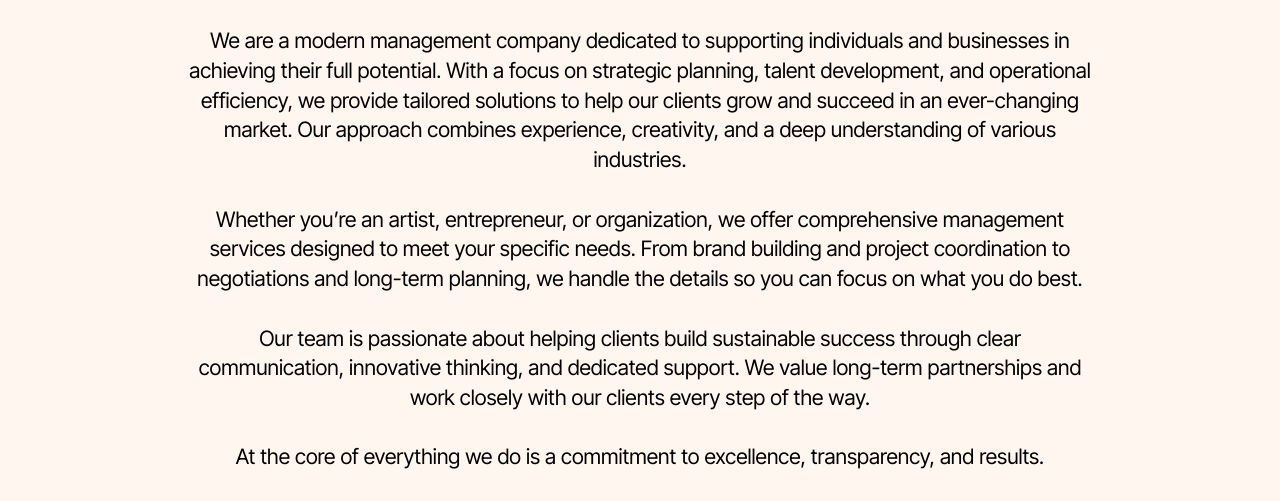
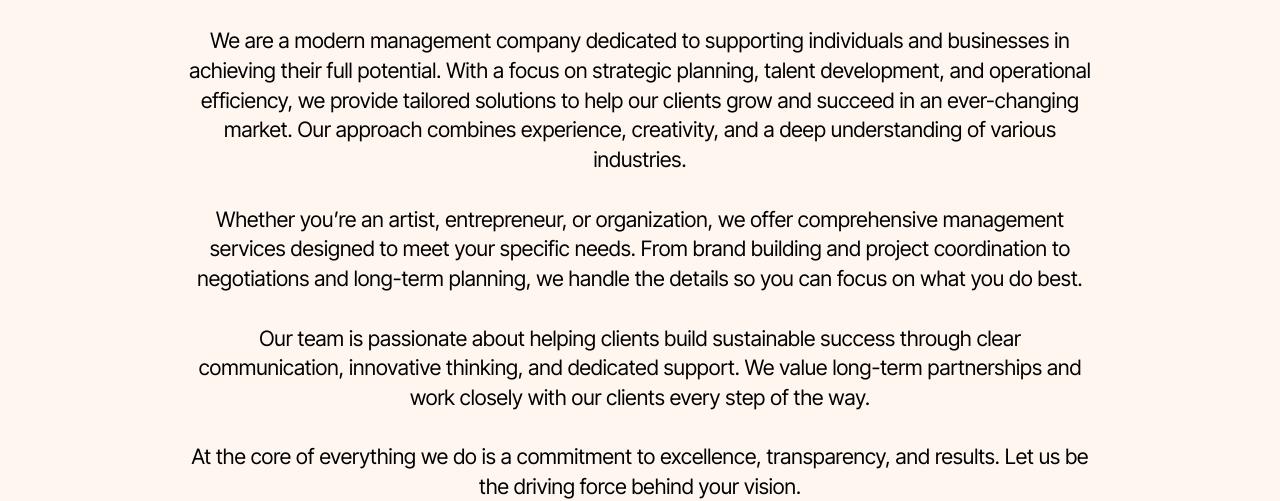
Before and after one commit to AccuraManagement/Accura.github.io, a plain HTML site: page index.html in a window 1280 px wide. Shown: the part 273-774 px from the top of the page. Drawn offline with Linux system fonts and the light colour scheme.

Commit message:
Update index.html

```diff
--- a/index.html
+++ b/index.html
@@ -74,7 +74,7 @@
 		<div class="row justify-content-center">
 			<div class="col-md-12 col-lg-9">
 				<h1 class="mbr-section-title mbr-fonts-style mb-4 display-1"><strong>Accura Management</strong></h1>
-				<p class="mbr-text mbr-fonts-style mb-4 display-7">We are a modern management company dedicated to supporting individuals and businesses in achieving their full potential. With a focus on strategic planning, talent development, and operational efficiency, we provide tailored solutions to help our clients grow and succeed in an ever-changing market. Our approach combines experience, creativity, and a deep understanding of various industries.<br><br>Whether you’re an artist, entrepreneur, or organization, we offer comprehensive management services designed to meet your specific needs. From brand building and project coordination to negotiations and long-term planning, we handle the details so you can focus on what you do best.<br><br>Our team is passionate about helping clients build sustainable success through clear communication, innovative thinking, and dedicated support. We value long-term partnerships and work closely with our clients every step of the way.<br><br>At the core of everything we do is a commitment to excellence, transparency, and results.</p>
+				<p class="mbr-text mbr-fonts-style mb-4 display-7">We are a modern management company dedicated to supporting individuals and businesses in achieving their full potential. With a focus on strategic planning, talent development, and operational efficiency, we provide tailored solutions to help our clients grow and succeed in an ever-changing market. Our approach combines experience, creativity, and a deep understanding of various industries.<br><br>Whether you’re an artist, entrepreneur, or organization, we offer comprehensive management services designed to meet your specific needs. From brand building and project coordination to negotiations and long-term planning, we handle the details so you can focus on what you do best.<br><br>Our team is passionate about helping clients build sustainable success through clear communication, innovative thinking, and dedicated support. We value long-term partnerships and work closely with our clients every step of the way.<br><br>At the core of everything we do is a commitment to excellence, transparency, and results.  Let us be the driving force behind your vision.<br><br><br></p>
 				<div class="mbr-section-btn mt-3"><a class="btn btn-primary display-7" href="index.html#article07-1j">More about us</a> <a class="btn btn-primary-outline display-7" href="index.html#contacts01-1i">Contact</a></div>
 			</div>
 		</div>
```
